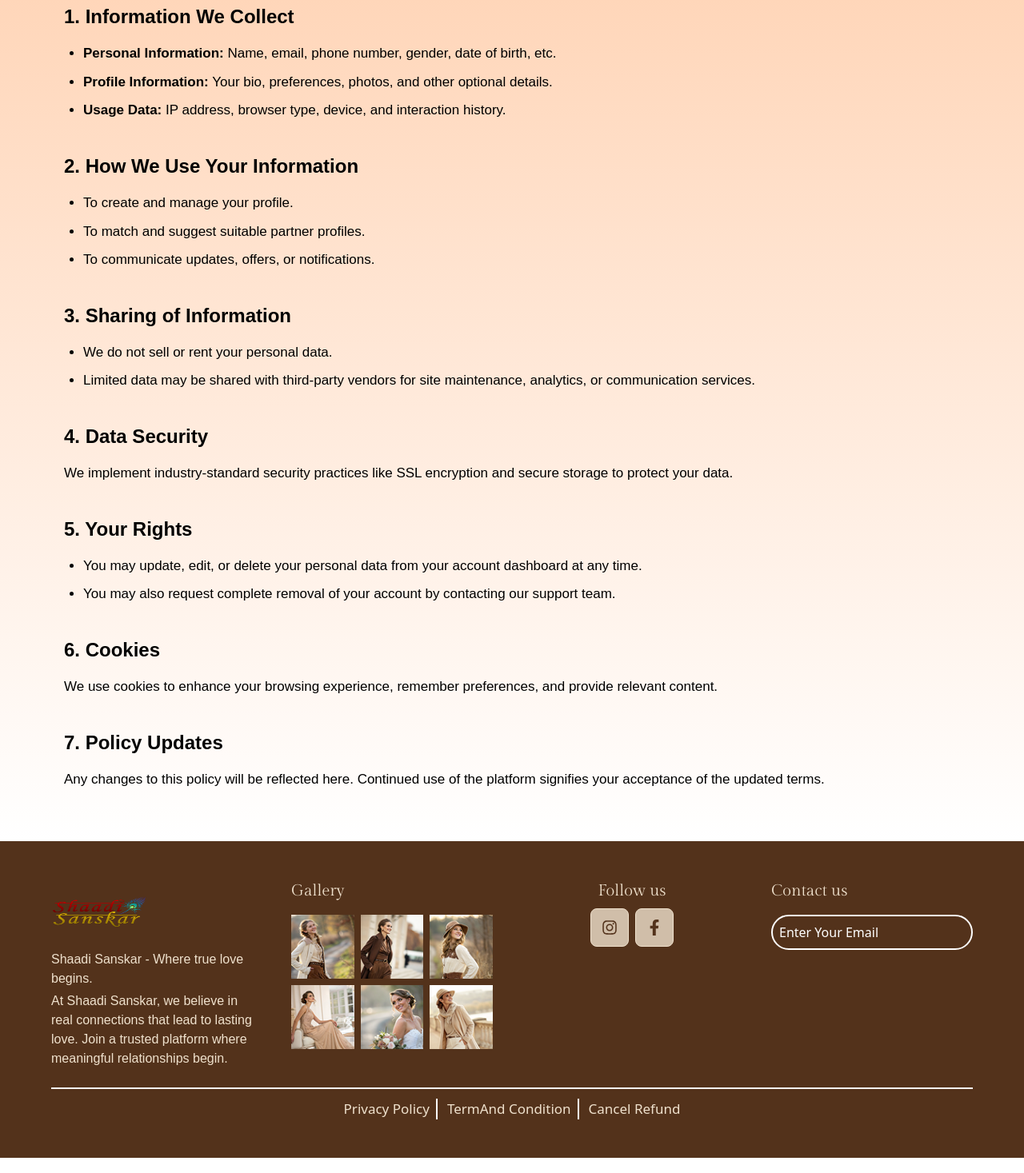
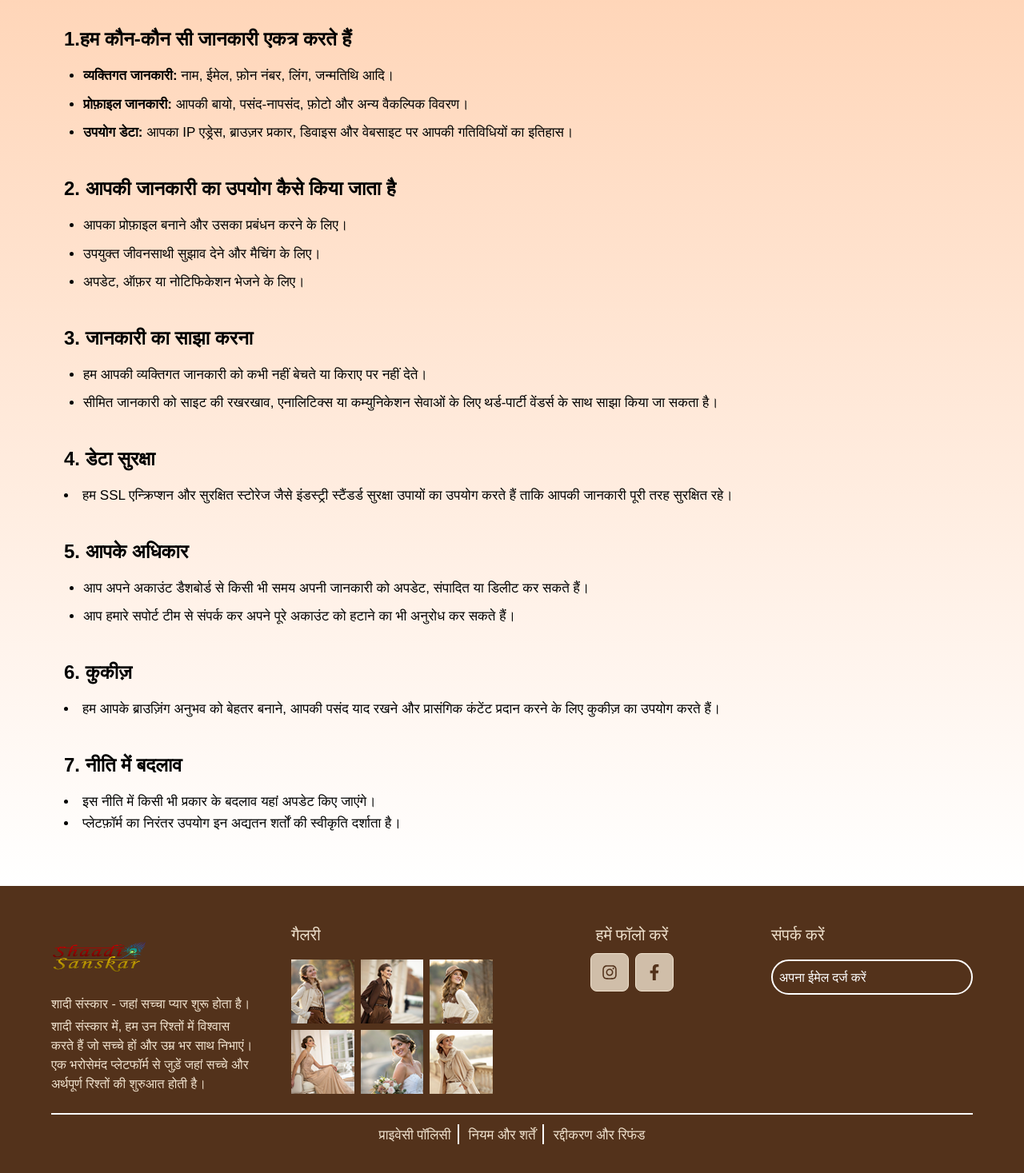
Before and after one commit to Manish6906/shaadisanskarRD, a React (Vite) app: page /privacy in a window 1280 px wide. Shown: the part 263-1730 px from the top of the page at 80% size. Built offline with nearby package versions, Linux system fonts and the light colour scheme; a web font is replaced by a local one.

Commit message:
task complete

```diff
--- a/src/Component/FooterPage/Footer.jsx
+++ b/src/Component/FooterPage/Footer.jsx
@@ -1,23 +1,18 @@
 import React from "react";
-// import photo from "../../assets/Images/Group 22.png";
 import photo1 from "../../assets/Images/Rectangle 45.png";
 import photo2 from "../../assets/Images/Rectangle 47.png";
 import photo3 from "../../assets/Images/Rectangle 50.png";
 import photo4 from "../../assets/Images/Rectangle 48.png";
 import photo5 from "../../assets/Images/Rectangle 49.png";
 import photo6 from "../../assets/Images/Rectangle 51.png";
-import photo7 from "../../assets/Images/image play.png";
-import photo8 from "../../assets/Images/image 2.png";
 import Logo2 from '../../assets/Images/Shaadi Sanskar 2.png';
 
-import { FaInstagram, FaFacebookF, FaTwitter, FaLinkedinIn } from "react-icons/fa";
+import { FaInstagram, FaFacebookF } from "react-icons/fa";
 import { Link } from "react-router-dom";
 
 const socialLinks = [
   { icon: FaInstagram, url: "https://www.instagram.com/shaadi_sanskar?igsh=MW0yc3lkcm50bXNvag==" },
   { icon: FaFacebookF, url: "https://www.facebook.com/share/19Wzi4je1y/" },
-  // { icon: FaTwitter, url: "https://www.twitter.com" },
-  // { icon: FaLinkedinIn, url: "https://www.linkedin.com" },
 ];
 
 const obj = [
@@ -37,18 +32,15 @@ const Footer = () => {
         {/* Brand Section */}
         <div className="jost">
           <img src={Logo2} alt="Logo2" className="h-20 w-30 mb-2" />
-          <p className="mb-1">Shaadi Sanskar - Where true love begins.</p>
+          <p className="mb-1">शादी संस्कार - जहां सच्चा प्यार शुरू होता है।</p>
           <p className="mb-1">
-            At Shaadi Sanskar, we believe in real connections that lead to lasting love.
-            Join a trusted platform where meaningful relationships begin.
+            शादी संस्कार में, हम उन रिश्तों में विश्वास करते हैं जो सच्चे हों और उम्र भर साथ निभाएं। एक भरोसेमंद प्लेटफॉर्म से जुड़ें जहां सच्चे और अर्थपूर्ण रिश्तों की शुरुआत होती है।
           </p>
         </div>
 
-
-
         {/* Gallery Section */}
         <div>
-          <h3 className="text-xl font-semibold mb-4 gilda-display-regular">Gallery</h3>
+          <h3 className="text-xl font-semibold mb-4 gilda-display-regular">गैलरी</h3>
           <div className="grid grid-cols-3 gap-2">
             {obj.map((item, index) => (
               <img
@@ -61,11 +53,9 @@ const Footer = () => {
           </div>
         </div>
 
-
-
-        {/* Social Icons Section on the Right */}
+        {/* Social Icons Section */}
         <div className="">
-      <h3 className="text-xl font-semibold gilda-display-regular lg:text-center">Follow us</h3>
+          <h3 className="text-xl font-semibold gilda-display-regular lg:text-center">हमें फॉलो करें</h3>
           <div className="flex flex-wrap mt-2 lg:justify-center items-center gap-2">
             {socialLinks.map(({ icon: Icon, url }, idx) => (
               <a
@@ -81,38 +71,29 @@ const Footer = () => {
           </div>
         </div>
 
-
-
-
-
         {/* Contact Section */}
         <div>
-          <h3 className="text-xl font-semibold mb-4 gilda-display-regular">Contact us</h3>
+          <h3 className="text-xl font-semibold mb-4 gilda-display-regular">संपर्क करें</h3>
           <input
             type="email"
-            placeholder="Enter Your Email"
+            placeholder="अपना ईमेल दर्ज करें"
             aria-label="Email"
             className="w-full p-2 mb-4 border-2 border-white rounded-full bg-transparent text-white placeholder:text-white"
           />
-          {/* <div className="flex flex-col sm:flex-row sm:gap-4 gap-2">
-            <img
-              src={photo7}
-              alt="Google Play"
-              className="w-28 hover:opacity-80 transition"
-            />
-            <img
-              src={photo8}
-              alt="App Store"
-              className="w-28 hover:opacity-80 transition"
-            />
-          </div> */}
         </div>
       </div>
+
       <div className="mt-3 text-[10px] sm:text-[15px] lg:text-[17px]">
         <ul className="flex justify-center items-center gap-1">
-          <li className="border-r-2 border-white px-2"><Link to="/privacy">Privacy Policy</Link></li>
-          <li className="border-r-2 border-white px-2"><Link to="/termandcondition">TermAnd Condition</Link></li>
-          <li className="px-2"><Link to="/refund">Cancel Refund</Link></li>
+          <li className="border-r-2 border-white px-2">
+            <Link to="/privacy">प्राइवेसी पॉलिसी</Link>
+          </li>
+          <li className="border-r-2 border-white px-2">
+            <Link to="/termandcondition">नियम और शर्तें</Link>
+          </li>
+          <li className="px-2">
+            <Link to="/refund">रद्दीकरण और रिफंड</Link>
+          </li>
         </ul>
       </div>
     </footer>
--- a/src/Component/PolicysComponent/CancelAndRefund.jsx
+++ b/src/Component/PolicysComponent/CancelAndRefund.jsx
@@ -3,43 +3,44 @@ import React from 'react';
 function CancelAndRefund() {
   return (
     <div className="bg-gray-50 px-4 pt-24 pb-10 jost sm:px-10 md:px-20 lg:px-40 bg-gradient-to-b from-[#FFCCA8]">
-      <h1 className="text-3xl font-bold text-[#C34040] mb mb-6 text-center gilda-display-regular pb-3">Cancellation & Refund Policy</h1>
+      <h1 className="text-3xl font-bold text-[#C34040] mb mb-6 text-center gilda-display-regular pb-3">रद्दीकरण और रिफंड नीति </h1>
       <p className="text-gray-600 mb-8">
-        At Shaadi Sanskar, we believe in keeping things simple and transparent for our users.
+       <strong>Shaadi Sanskar</strong> में हम अपने उपयोगकर्ताओं के लिए चीज़ों को सरल और पारदर्शी रखना चाहते हैं।
       </p>
 
       <div className="space-y-6">
         <div>
-          <h2 className="text-xl font-semibold text-gray-700 mb-2">1. Cancellation</h2>
-          <p className="text-gray-600">
-            You can cancel your subscription or membership at any time by logging into your account.
-            There are no cancellation fees.
-          </p>
+          <h2 className="text-xl font-semibold text-gray-700 mb-2">1. रद्दीकरण </h2>
+          <li className="text-gray-600">
+            आप किसी भी समय अपने अकाउंट में लॉगिन करके अपनी सदस्यता को रद्द कर सकते हैं। </li>
+            <li className=' text-gray-600'>रद्दीकरण के लिए कोई अतिरिक्त शुल्क नहीं लिया जाएगा। </li>
+
         </div>
 
         <div>
-          <h2 className="text-xl font-semibold text-gray-700 mb-2">2. Refunds</h2>
-          <p className="text-gray-600">
-            Refunds may be considered if no premium features (like contact viewing or messaging) have been used.
-            Once any premium service is used, refunds will not be issued.
-          </p>
+          <h2 className="text-xl font-semibold text-gray-700 mb-2">2. रिफंड </h2>
+          <li className="text-gray-600">
+            यदि आपने कोई प्रीमियम सुविधा (जैसे कॉन्टैक्ट देखना या मैसेज भेजना) का उपयोग नहीं किया है, तो रिफंड पर विचार किया जा सकता है।
+          </li>
+          <li className=' text-gray-600'>एक बार कोई भी प्रीमियम सेवा उपयोग करने के बाद रिफंड जारी नहीं किया जाएगा। </li>
         </div>
 
         <div>
-          <h2 className="text-xl font-semibold text-gray-700 mb-2">3. Technical Issues</h2>
-          <p className="text-gray-600">
-            In case of any technical issues that affect your experience, we may offer a credit or a partial refund at our discretion.
-          </p>
+          <h2 className="text-xl font-semibold text-gray-700 mb-2">3. तकनीकी समस्याएँ</h2>
+          <li className="text-gray-600">
+            यदि किसी तकनीकी समस्या के कारण आपकी सेवा प्रभावित होती है, तो हम अपने विवेक अनुसार क्रेडिट या आंशिक रिफंड प्रदान कर सकते हैं।
+
+          </li>
         </div>
 
         <div>
-          <h2 className="text-xl font-semibold text-gray-700 mb-2">4. Contact Us</h2>
-          <p className="text-gray-600">
-            For any cancellation or refund requests, please reach out to us at{' '}
+          <h2 className="text-xl font-semibold text-gray-700 mb-2">4. संपर्क करें </h2>
+          <li className="text-gray-600">
+            किसी भी रद्दीकरण या रिफंड अनुरोध के लिए कृपया हमसे संपर्क करें।{' '}
             <a href="mailto:shaadisanskar1@gmail.com" className="text-blue-600 underline">
               shaadisanskar1@gmail.com
             </a>.
-          </p>
+          </li>
         </div>
       </div>
     </div>
--- a/src/Component/PolicysComponent/PrivacyPolicy.jsx
+++ b/src/Component/PolicysComponent/PrivacyPolicy.jsx
@@ -4,61 +4,62 @@ function PrivacyPolicy() {
   return (
     <div className="w-full pt-28 pb-16 px-4 sm:px-6 lg:px-20 text-black jost overflow-x-hidden bg-gradient-to-b from-[#FFCCA8]">
       <h1 className="text-5xl font-bold mb-12 text-center text-[#C34040] gilda-display-regular">
-        Privacy Policy
+       गोपनीयता नीति
       </h1>
 
       <p className="mb-8 text-lg">
-        At <strong>Shaadi Sanskar</strong>, your privacy is very important to us. This policy outlines how we collect, use, and protect your personal data.
+        At <strong>Shaadi Sanskar</strong>, में आपकी गोपनीयता हमारे लिए अत्यंत महत्वपूर्ण है। यह नीति यह स्पष्ट करती है कि हम आपकी व्यक्तिगत जानकारी कैसे एकत्र करते हैं, उसका उपयोग कैसे करते हैं, और उसे कैसे सुरक्षित रखते हैं।
       </p>
 
       <div className="space-y-10 text-[17px] leading-relaxed">
         <section>
-          <h2 className="text-2xl font-semibold mb-4">1. Information We Collect</h2>
+          <h2 className="text-2xl font-semibold mb-4">1.हम कौन-कौन सी जानकारी एकत्र करते हैं</h2>
           <ul className="list-disc pl-6 space-y-2">
-            <li><strong>Personal Information:</strong> Name, email, phone number, gender, date of birth, etc.</li>
-            <li><strong>Profile Information:</strong> Your bio, preferences, photos, and other optional details.</li>
-            <li><strong>Usage Data:</strong> IP address, browser type, device, and interaction history.</li>
+            <li><strong>व्यक्तिगत जानकारी:</strong> नाम, ईमेल, फ़ोन नंबर, लिंग, जन्मतिथि आदि।</li>
+            <li><strong>प्रोफ़ाइल जानकारी:</strong> आपकी बायो, पसंद-नापसंद, फ़ोटो और अन्य वैकल्पिक विवरण।</li>
+            <li><strong>उपयोग डेटा:</strong> आपका IP एड्रेस, ब्राउज़र प्रकार, डिवाइस और वेबसाइट पर आपकी गतिविधियों का इतिहास।</li>
           </ul>
         </section>
 
         <section>
-          <h2 className="text-2xl font-semibold mb-4">2. How We Use Your Information</h2>
+          <h2 className="text-2xl font-semibold mb-4">2. आपकी जानकारी का उपयोग कैसे किया जाता है</h2>
           <ul className="list-disc pl-6 space-y-2">
-            <li>To create and manage your profile.</li>
-            <li>To match and suggest suitable partner profiles.</li>
-            <li>To communicate updates, offers, or notifications.</li>
+            <li>आपका प्रोफ़ाइल बनाने और उसका प्रबंधन करने के लिए।</li>
+            <li>उपयुक्त जीवनसाथी सुझाव देने और मैचिंग के लिए।</li>
+            <li>अपडेट, ऑफ़र या नोटिफिकेशन भेजने के लिए।</li>
           </ul>
         </section>
 
         <section>
-          <h2 className="text-2xl font-semibold mb-4">3. Sharing of Information</h2>
+          <h2 className="text-2xl font-semibold mb-4">3. जानकारी का साझा करना </h2>
           <ul className="list-disc pl-6 space-y-2">
-            <li>We do not sell or rent your personal data.</li>
-            <li>Limited data may be shared with third-party vendors for site maintenance, analytics, or communication services.</li>
+            <li>हम आपकी व्यक्तिगत जानकारी को कभी नहीं बेचते या किराए पर नहीं देते।</li>
+            <li>सीमित जानकारी को साइट की रखरखाव, एनालिटिक्स या कम्युनिकेशन सेवाओं के लिए थर्ड-पार्टी वेंडर्स के साथ साझा किया जा सकता है।</li>
           </ul>
         </section>
 
         <section>
-          <h2 className="text-2xl font-semibold mb-4">4. Data Security</h2>
-          <p>We implement industry-standard security practices like SSL encryption and secure storage to protect your data.</p>
+          <h2 className="text-2xl font-semibold mb-4">4. डेटा सुरक्षा </h2>
+          <li>हम SSL एन्क्रिप्शन और सुरक्षित स्टोरेज जैसे इंडस्ट्री स्टैंडर्ड सुरक्षा उपायों का उपयोग करते हैं ताकि आपकी जानकारी पूरी तरह सुरक्षित रहे।</li>
         </section>
 
         <section>
-          <h2 className="text-2xl font-semibold mb-4">5. Your Rights</h2>
+          <h2 className="text-2xl font-semibold mb-4">5. आपके अधिकार</h2>
           <ul className="list-disc pl-6 space-y-2">
-            <li>You may update, edit, or delete your personal data from your account dashboard at any time.</li>
-            <li>You may also request complete removal of your account by contacting our support team.</li>
+            <li>आप अपने अकाउंट डैशबोर्ड से किसी भी समय अपनी जानकारी को अपडेट, संपादित या डिलीट कर सकते हैं।</li>
+            <li>आप हमारे सपोर्ट टीम से संपर्क कर अपने पूरे अकाउंट को हटाने का भी अनुरोध कर सकते हैं।</li>
           </ul>
         </section>
 
         <section>
-          <h2 className="text-2xl font-semibold mb-4">6. Cookies</h2>
-          <p>We use cookies to enhance your browsing experience, remember preferences, and provide relevant content.</p>
+          <h2 className="text-2xl font-semibold mb-4">6. कुकीज़ </h2>
+          <li>हम आपके ब्राउज़िंग अनुभव को बेहतर बनाने, आपकी पसंद याद रखने और प्रासंगिक कंटेंट प्रदान करने के लिए कुकीज़ का उपयोग करते हैं।</li>
         </section>
 
         <section>
-          <h2 className="text-2xl font-semibold mb-4">7. Policy Updates</h2>
-          <p>Any changes to this policy will be reflected here. Continued use of the platform signifies your acceptance of the updated terms.</p>
+          <h2 className="text-2xl font-semibold mb-4">7. नीति में बदलाव </h2>
+          <li>इस नीति में किसी भी प्रकार के बदलाव यहां अपडेट किए जाएंगे।</li>
+          <li>प्लेटफ़ॉर्म का निरंतर उपयोग इन अद्यतन शर्तों की स्वीकृति दर्शाता है।</li>
         </section>
       </div>
     </div>
--- a/src/Component/PolicysComponent/TermAndCondition.jsx
+++ b/src/Component/PolicysComponent/TermAndCondition.jsx
@@ -3,69 +3,66 @@ import React from 'react';
 function TermAndCondition() {
   return (
     <div className="bg-gray-50 px-4 jost pt-24 pb-10 sm:px-10 md:px-20 lg:px-40 bg-gradient-to-b from-[#FFCCA8]">
-      <h1 className="text-3xl font-bold text-[#C34040] mb-6 text-center gilda-display-regular pb-3">Terms and Conditions</h1>
-      <p className="text-gray-600 mb-8">
-        Welcome to Shaadi Sanskar. These Terms and Conditions (“Terms”) govern your use of our website and services.
-        By using our site, you agree to abide by these Terms.
-      </p>
+      <h1 className="text-3xl font-bold text-[#C34040] mb-6 text-center gilda-display-regular pb-3">नियम और शर्तें </h1>
+      <p className="text-gray-600 mb-3">Shaadi Sanskar में आपका स्वागत है। ये नियम और शर्तें (“नियम”) हमारी वेबसाइट और सेवाओं के उपयोग को नियंत्रित करती हैं।</p>
+      <p className="text-gray-600 mb-4 ">हमारी साइट का उपयोग करके, आप इन नियमों का पालन करने के लिए सहमत होते हैं।</p>
 
       <div className="space-y-6">
         <div>
-          <h2 className="text-xl font-semibold text-gray-700 mb-2">1. Eligibility</h2>
+          <h2 className="text-xl font-semibold text-gray-700 mb-2">1. पात्रता</h2>
           <p className="text-gray-600">
-            You must be at least 18 years of age. You must be legally eligible to marry under the laws of your country.
+            आपकी आयु कम से कम 18 वर्ष होनी चाहिए। आप अपने देश के कानूनों के अनुसार वैवाहिक रूप से पात्र होने चाहिए।
           </p>
         </div>
 
         <div>
-          <h2 className="text-xl font-semibold text-gray-700 mb-2">2. Account Responsibility</h2>
+          <h2 className="text-xl font-semibold text-gray-700 mb-2">2. खाता ज़िम्मेदारी </h2>
           <p className="text-gray-600">
-            You are responsible for maintaining the confidentiality of your account credentials.
-            You agree to provide accurate, current, and complete information during registration and afterward.
+            आप अपने अकाउंट की लॉगिन जानकारी की गोपनीयता बनाए रखने के लिए स्वयं जिम्मेदार हैं।
+            आप पंजीकरण के समय और उसके बाद सही, अद्यतित और पूर्ण जानकारी प्रदान करने के लिए सहमत होते हैं।
           </p>
         </div>
 
         <div>
-          <h2 className="text-xl font-semibold text-gray-700 mb-2">3. Use of Services</h2>
+          <h2 className="text-xl font-semibold text-gray-700 mb-2">3. सेवा का उपयोग</h2>
           <p className="text-gray-600">
-            You agree to use Shaadi Sanskar only for personal and lawful purposes related to matrimonial alliances.
-            Any misuse, including impersonation, harassment, or fraudulent activities, will result in immediate account termination.
+            आप Shaadi Sanskar का उपयोग केवल व्यक्तिगत और वैध वैवाहिक उद्देश्यों के लिए करेंगे। किसी भी प्रकार के दुरुपयोग जैसे—किसी की पहचान छिपाना, उत्पीड़न करना या धोखाधड़ी करना—के परिणामस्वरूप आपका खाता तुरंत समाप्त कर दिया जाएगा।
           </p>
         </div>
 
         <div>
-          <h2 className="text-xl font-semibold text-gray-700 mb-2">4. Content</h2>
+          <h2 className="text-xl font-semibold text-gray-700 mb-2">4. सामग्री</h2>
           <p className="text-gray-600">
-            You are solely responsible for the content (text, images, etc.) you post.
-            Shaadi Sanskar reserves the right to remove content that is offensive, misleading, or violates our policies.
+            आप जो भी सामग्री (जैसे कि टेक्स्ट, छवियाँ आदि) पोस्ट करते हैं, उसकी पूरी ज़िम्मेदारी आपकी होगी। Shaadi Sanskar को अधिकार है कि वह किसी भी आपत्तिजनक, भ्रामक या नीति के विरुद्ध सामग्री को हटा सके।
           </p>
         </div>
 
         <div>
-          <h2 className="text-xl font-semibold text-gray-700 mb-2">5. Intellectual Property</h2>
+          <h2 className="text-xl font-semibold text-gray-700 mb-2">5. बौद्धिक संपदा</h2>
           <p className="text-gray-600">
-            All content, branding, design, and materials on the website are the exclusive property of Shaadi Sanskar.
+            वेबसाइट पर उपलब्ध सभी सामग्री, डिज़ाइन, ब्रांडिंग और अन्य सामग्री Shaadi Sanskar की संपत्ति हैं।
+
           </p>
         </div>
 
         <div>
-          <h2 className="text-xl font-semibold text-gray-700 mb-2">6. Termination</h2>
+          <h2 className="text-xl font-semibold text-gray-700 mb-2">6. समाप्ति</h2>
           <p className="text-gray-600">
-            We reserve the right to suspend or terminate your access if you breach these Terms.
+            यदि आप इन नियमों का उल्लंघन करते हैं, तो हम आपके खाते को स्थगित या समाप्त करने का अधिकार रखते हैं।
+
           </p>
         </div>
 
         <div>
-          <h2 className="text-xl font-semibold text-gray-700 mb-2">7. Limitation of Liability</h2>
+          <h2 className="text-xl font-semibold text-gray-700 mb-2">7. दायित्व की सीमा</h2>
           <p className="text-gray-600">
-            Shaadi Sanskar is not liable for any direct, indirect, or consequential losses resulting from the use of our services.
-          </p>
+            Shaadi Sanskar किसी भी प्रत्यक्ष, अप्रत्यक्ष या परिणामी हानि के लिए उत्तरदायी नहीं होगा जो हमारी सेवाओं के उपयोग से उत्पन्न हो सकती है।</p>
         </div>
 
         <div>
-          <h2 className="text-xl font-semibold text-gray-700 mb-2">8. Governing Law</h2>
+          <h2 className="text-xl font-semibold text-gray-700 mb-2">8. प्रासंगिक कानून </h2>
           <p className="text-gray-600">
-            These Terms shall be governed by and construed in accordance with the laws of your jurisdiction.
+            ये नियम आपके क्षेत्राधिकार के कानूनों के अनुसार शासित और व्याख्यायित किए जाएंगे।
           </p>
         </div>
       </div>
```
Also changed, not shown: src/Component/AboutUsPage/SecondSection.jsx (+15 -13 lines), src/Component/HomePage/FifthSection.jsx (+29 -49 lines), src/Component/WebsitePage/WebsiteName.jsx (+9 -9 lines). Lines whose indentation alone changed are shown as unchanged.
